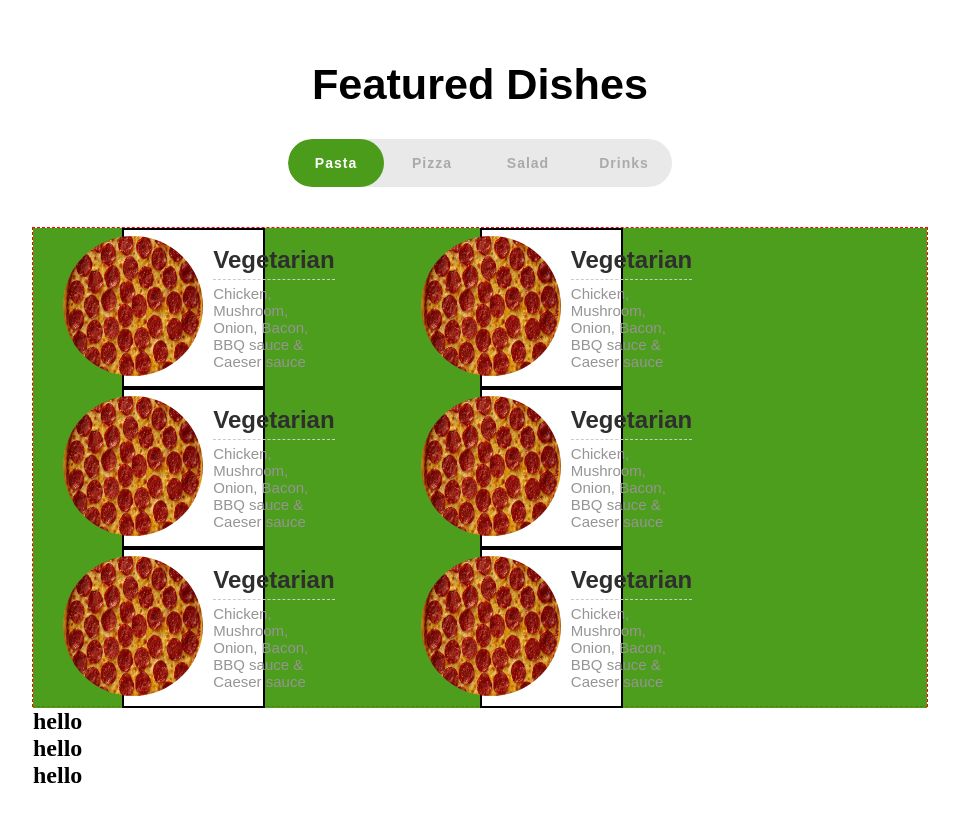
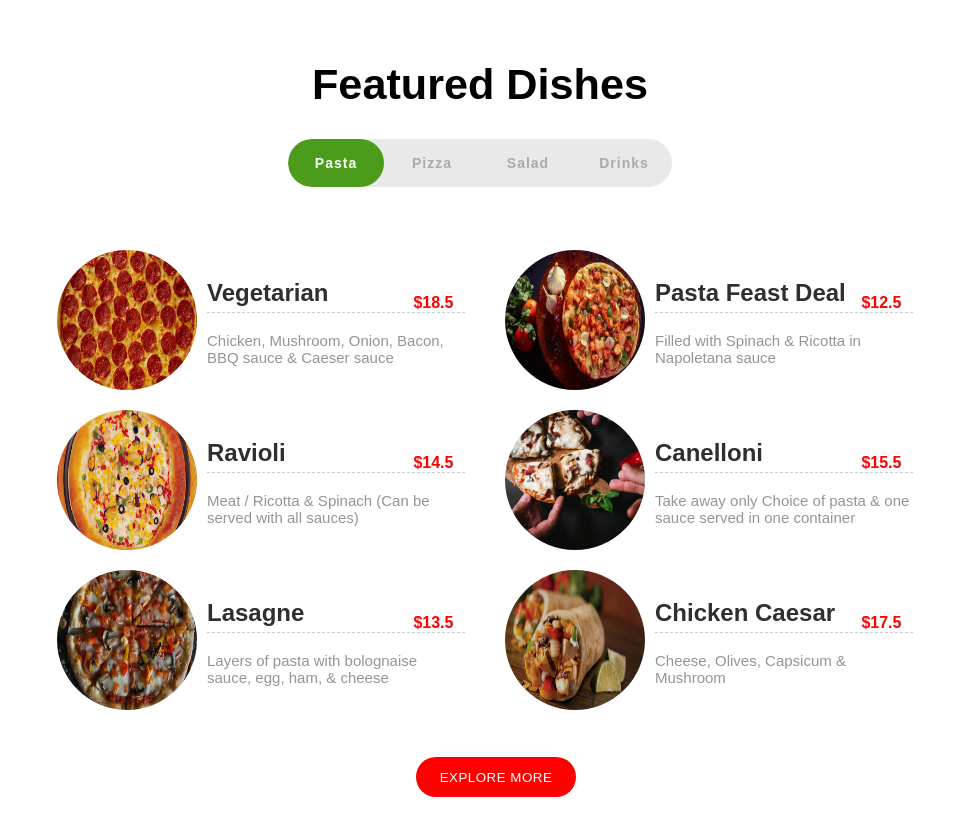
Before and after one commit to mistrypavankumar/meghas-pizza, a React (Create React App) app: page / in a window 1280 px wide. Shown: the part 2500-3336 px from the top of the page, without its empty margins (160-1119 px from the left). Before the commit the page ends 3289 px from the top, so only its background shows below. Built offline with nearby package versions, Linux system fonts and the light colour scheme.

Commit message:
Added featured section

```diff
--- a/src/pages/home/FeaturedDishes.css
+++ b/src/pages/home/FeaturedDishes.css
@@ -5,11 +5,27 @@
 }
 
 
+.col-1 {width: 8.33%;}
+.col-2 {width: 16.66%;}
+.col-3 {width: 25%;}
+.col-4 {width: 33.33%;}
+.col-5 {width: 41.66%;}
+.col-6 {width: 50%;}
+.col-7 {width: 58.33%;}
+.col-8 {width: 66.66%;}
+.col-9 {width: 75%;}
+.col-10 {width: 83.33%;}
+.col-11 {width: 91.66%;}
+.col-12 {width: 100%;}
 
+[class*="col-"] {
+    float: left;
+    padding: 15px;
+  }
 
 #featuredDishes{
     width: 100%;
-    height: 100vh;
+    height: 110vh;
     background-color: #fff;
 }
 
@@ -62,17 +78,47 @@ a:hover{
 .tab-content{
     width: 70%;
     height: 60vh;
-    border: 1px dashed red;
     margin: 0px auto;
 }
 
-.main{
-    display: flex;
-    width: 80%;
-    margin: 0 auto;
+
+.display{
+    width: 100%;
+    float: left;
 }
 
 
-/* .tab-content a:target{
-    display: block;
-} */
+.row::after{
+    content: '';
+    clear: both;
+    display: table;
+}
+
+.leftSide_card{
+    width: 50%;
+    float: left;
+}
+
+.rightSide_card{
+    width: 50%;
+    float: left;
+}
+
+.explore_btn{
+    width: 10%;
+    margin: 50px auto;
+}
+.featured_btn{
+    background-color: red;
+    color: #fff;
+    letter-spacing: 0.5px;
+    margin: 0 auto;
+
+}
+
+.featured_btn:hover{
+    border-color: red;
+    color: red;
+    transition: 0.5s ease-in-out;
+    font-weight: 600;
+}
--- a/src/pages/home/FeaturedDishes.js
+++ b/src/pages/home/FeaturedDishes.js
@@ -3,6 +3,7 @@ import Heading from '../../components/Heading';
 import FeaturedCards from './components/FeaturedCards'
 import FeaturedCardsDetails from './data/FeaturedDishesDetail'
 import { Tabs, Tab, TabPane } from 'react-bootstrap';
+import Button from "../../components/Button"
 
 import './FeaturedDishes.css'
 
@@ -19,8 +20,7 @@ export default function FeaturedDishes() {
                         mainHeadingSize = "2.7rem"
                     />
                 </div>
-
-
+                <div>
                         <Tabs
                             id = "controlled-tab-ex"
                             activeKey = {key}
@@ -31,68 +31,95 @@ export default function FeaturedDishes() {
                             <Tab eventKey = "home" title = "Pasta">
                                 <TabPane class = "tab_container" id = "home">
                                     <div className = "main">
-                                        <div>
+                                    <div class = "leftSide_card">
+                                        <div class = "row">
+                                            <div class = "col-6 display">
                                                  <FeaturedCards
+                                                    title = {FeaturedCardsDetails[0].dishName}
+                                                    price = {FeaturedCardsDetails[0].price}
                                                     img = {FeaturedCardsDetails[0].dishImg}
-                                            title = {FeaturedCardsDetails[0].dishName}
                                                     desc = {FeaturedCardsDetails[0].desc}
                                                   />
                                                 <FeaturedCards
-                                            img = {FeaturedCardsDetails[0].dishImg}
-                                            title = {FeaturedCardsDetails[0].dishName}
-                                            desc = {FeaturedCardsDetails[0].desc}
+                                                    title = {FeaturedCardsDetails[1].dishName}
+                                                    price = {FeaturedCardsDetails[1].price}
+                                                    img = {FeaturedCardsDetails[1].dishImg}
+                                                    desc = {FeaturedCardsDetails[1].desc}
                                                   />
                                                  <FeaturedCards
-                                            img = {FeaturedCardsDetails[0].dishImg}
-                                            title = {FeaturedCardsDetails[0].dishName}
-                                            desc = {FeaturedCardsDetails[0].desc}
-                                        />
-                                        </div>
-                                        <div>
-                                            <FeaturedCards
-                                            img = {FeaturedCardsDetails[0].dishImg}
-                                            title = {FeaturedCardsDetails[0].dishName}
-                                            desc = {FeaturedCardsDetails[0].desc}
-                                        />
-                                        <FeaturedCards
-                                            img = {FeaturedCardsDetails[0].dishImg}
-                                            title = {FeaturedCardsDetails[0].dishName}
-                                            desc = {FeaturedCardsDetails[0].desc}
-                                        />
-                                        <FeaturedCards
-                                            img = {FeaturedCardsDetails[0].dishImg}
-                                            title = {FeaturedCardsDetails[0].dishName}
-                                            desc = {FeaturedCardsDetails[0].desc}
+                                                    title = {FeaturedCardsDetails[2].dishName}
+                                                    price = {FeaturedCardsDetails[2].price}
+                                                    img = {FeaturedCardsDetails[2].dishImg}
+                                                    desc = {FeaturedCardsDetails[2].desc}
                                                   />
                                             </div>
                                        </div>
+                                    </div>
+                                       <div class = "rightSide_card">
+                                        <div class = "row">
+                                                <div class = "col-6 display">
+                                                    <FeaturedCards
+                                                        title = {FeaturedCardsDetails[3].dishName}
+                                                        price = {FeaturedCardsDetails[3].price}
+                                                        img = {FeaturedCardsDetails[3].dishImg}
+                                                        desc = {FeaturedCardsDetails[3].desc}
+                                                    />
+                                                    <FeaturedCards
+                                                        title = {FeaturedCardsDetails[4].dishName}
+                                                        price = {FeaturedCardsDetails[4].price}
+                                                        img = {FeaturedCardsDetails[4].dishImg}
+                                                        desc = {FeaturedCardsDetails[4].desc}
+                                                    />
+                                                    <FeaturedCards
+                                                        title = {FeaturedCardsDetails[5].dishName}
+                                                        price = {FeaturedCardsDetails[5].price}
+                                                        img = {FeaturedCardsDetails[5].dishImg}
+                                                        desc = {FeaturedCardsDetails[5].desc}
+                                                    />
+                                            </div>
+                                       </div>
+                                    </div>
+                                    </div>
+                                </TabPane>
 
-                                </TabPane>
                             </Tab>
 
 
                             <Tab eventKey = "home1" title = "Pizza">
                              <TabPane class = "tab_container">
-                                    <h1>hello</h1>
+                                    {/* <h1>hello</h1> */}
                                 </TabPane>
                             </Tab>
 
 
                             <Tab eventKey = "home2" title = "Salad">
                                 <TabPane class = "tab_container">
-                                    <h1>hello</h1>
+                                    {/* <h1>hello</h1> */}
                                 </TabPane>
                             </Tab>
 
 
                             <Tab eventKey = "home3" title = "Drinks">
                                 <TabPane class = "tab_container">
-                                    <h1>hello</h1>
+                                    {/* <h1>hello</h1> */}
                                 </TabPane>
                             </Tab>
 
                         </Tabs>
 
+
+               </div>
+               <div className = "explore_btn">
+               <Button
+                        buttonName = "EXPLORE MORE"
+                        borderRadius = "50px"
+                        width = "160px"
+                        height = "40px"
+                        borderStyle = "none"
+                        custom_btn_style = "featured_btn"
+                    />
+               </div>
+
             </section>
         </>
     )
--- a/src/pages/home/components/FeaturedCards.css
+++ b/src/pages/home/components/FeaturedCards.css
@@ -1,17 +1,16 @@
 .card_main_cantainer{
-    width: 40%;
+    width: 100%;
     height: 20vh;
 }
 
 .card_main_cantainer .card_container{
-    width:auto;
+    width:100%;
     height: 20vh;
     display: flex;
     justify-content: center;
     align-items: center;
     background-color: #fff;
     color: #000;
-    border: 2px solid black;
 }
 
 .card_main_cantainer .card_container img{
@@ -20,16 +19,46 @@
     border-radius: 50%;
     padding: 10px;
 }
+.card_container .description{
+    width: 550px;
+}
 
+.title_{
+    width: 100%;
+    height: 6vh;
+    position: relative;
+
+}
 .card_container h1{
     font-family: sans-serif;
     font-weight: 600;
     color: rgb(48, 47, 47);
     border-bottom: 1px dashed rgb(206, 202, 202);
     padding-bottom: 5px;
+    float: left;
+    width: 100%;
+    position: absolute;
 }
 
+.card_container h3{
+    position: absolute;
+    right: 0;
+    line-height: 6vh;
+    width: 20%;
+    float: right;
+    color: red;
+    font-family: sans-serif;
+    font-size: 16px;
+}
+
+.card_container .h3, h1{
+    clear: both;
+}
+
+
 .card_container p{
+    width: 100%;
+    float: left;
     font-family: sans-serif;
     font-weight: 500;
     padding-top: 5px;
@@ -37,3 +66,12 @@
     font-size: 15px;
     color: rgb(150, 148, 148);
 }
+
+.card_container .description a{
+    text-decoration: none;
+}
+
+.card_container .title_ h1:hover{
+    color: rgb(243, 56, 56);
+    transition: 0.3s ease-out;
+}
--- a/src/pages/home/components/FeaturedCards.js
+++ b/src/pages/home/components/FeaturedCards.js
@@ -2,6 +2,8 @@ import React from 'react'
 import "./FeaturedCards.css"
 
 export default function FeaturedCards(props) {
+
+    const opentab = `#${props.title}`
     return (
         <>
             <div className = "card_main_cantainer">
@@ -10,7 +12,10 @@ export default function FeaturedCards(props) {
                         <img src = {props.img} alt = "img" />
                     </div>
                     <div className = "description">
-                        <h1>{props.title}</h1>
+                        <div className = "title_">
+                        <a href = {opentab}><h1>{props.title}</h1></a>
+                        <h3>{props.price}</h3>
+                        </div>
                         <p>{props.desc}</p>
                     </div>
                 </div>
--- a/src/pages/home/data/FeaturedDishesDetail.js
+++ b/src/pages/home/data/FeaturedDishesDetail.js
@@ -1,36 +1,55 @@
 import img1 from "../../../assets/a1.png"
+import img2 from "../../../assets/a2.png"
+import img3 from "../../../assets/g5.jpg"
+import img4 from "../../../assets/g6.jpg"
+import img5 from "../../../assets/g8.jpg"
+import img6 from "../../../assets/roll.jpg"
 
+
+//price of dish
+const rate1 = "$18.5"
+const rate2 = "$14.5"
+const rate3 = "$13.5"
+const rate4 = "$12.5"
+const rate5 = "$15.5"
+const rate6 = "$17.5"
 
 const FeaturedDishesDetail = [
     {
         dishImg: img1,
         dishName: 'Vegetarian',
+        price: rate1,
         desc: "Chicken, Mushroom, Onion, Bacon, BBQ sauce & Caeser sauce"
     },
     {
-        dishImg: img1,
-        dishName: 'Vegetarian',
-        desc: "Chicken, Mushroom, Onion, Bacon, BBQ sauce & Caeser sauce"
+        dishImg: img2,
+        dishName: 'Ravioli',
+        price: rate2,
+        desc: "Meat / Ricotta & Spinach (Can be served with all sauces)"
     },
     {
-        dishImg: img1,
-        dishName: 'Vegetarian',
-        desc: "Chicken, Mushroom, Onion, Bacon, BBQ sauce & Caeser sauce"
+        dishImg: img3,
+        dishName: 'Lasagne',
+        price: rate3,
+        desc: "Layers of pasta with bolognaise sauce, egg, ham, & cheese"
     },
     {
-        dishImg: img1,
-        dishName: 'Vegetarian',
-        desc: "Chicken, Mushroom, Onion, Bacon, BBQ sauce & Caeser sauce"
+        dishImg: img4,
+        dishName: 'Pasta Feast Deal',
+        price: rate4,
+        desc: "Filled with Spinach & Ricotta in Napoletana sauce"
     },
     {
-        dishImg: img1,
-        dishName: 'Vegetarian',
-        desc: "Chicken, Mushroom, Onion, Bacon, BBQ sauce & Caeser sauce"
+        dishImg: img5,
+        dishName: 'Canelloni',
+        price: rate5,
+        desc: "Take away only Choice of pasta & one sauce served in one container"
     },
     {
-        dishImg: img1,
-        dishName: 'Vegetarian',
-        desc: "Chicken, Mushroom, Onion, Bacon, BBQ sauce & Caeser sauce"
+        dishImg: img6,
+        dishName: 'Chicken Caesar',
+        price: rate6,
+        desc: "Cheese, Olives, Capsicum & Mushroom"
     },
 
 ]
```
Also changed, not shown: src/Home.js (line endings or trailing spaces), 1 other file (tests, documents, lock files or other folders). Lines whose indentation alone changed are shown as unchanged.
